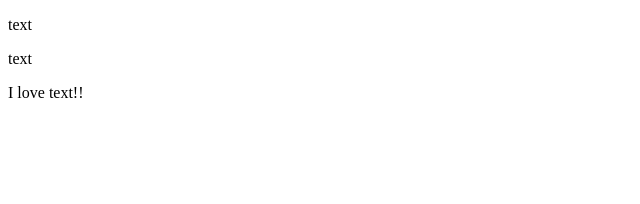
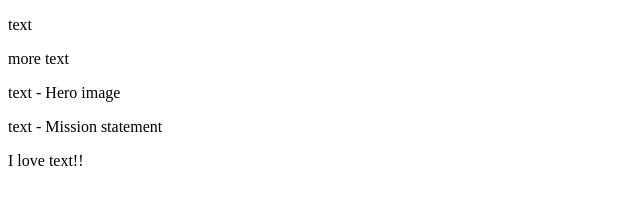
Before and after one commit to mochipng/Mock-Web, a plain HTML site: page index.html in a window 1280 px wide. Shown: the whole page, without its empty margins (0-640 px from the left). Drawn offline with Linux system fonts and the light colour scheme.

Commit message:
Update index.html

```diff
--- a/index.html
+++ b/index.html
@@ -2,15 +2,25 @@
 <html>
   <head>
     <title>EcoTech</title>
+    <!-- Include for Web Standards -->
+    <meta charset="UTF-8">
   </head>
   <body>
     <header>
+        <!-- Should be sticky and hide when scrolling down (header::hover) or change to more compact layout-->
         <p>text</p>
+        <nav>
+          <a>more text</a>
+        </nav>
     </header>
     <main>
-        <p>text</p>
+        <p>text - Hero image</p>
     </main>
+    <aside>
+        <p>text - Mission statement</p>
+    </aside>
     <footer>
+      <!-- Include web svgs for X / Twitter, Youtube, etc, links to other pages-->
         <p>I love text!!</p>
     </footer>
   </body>
```
